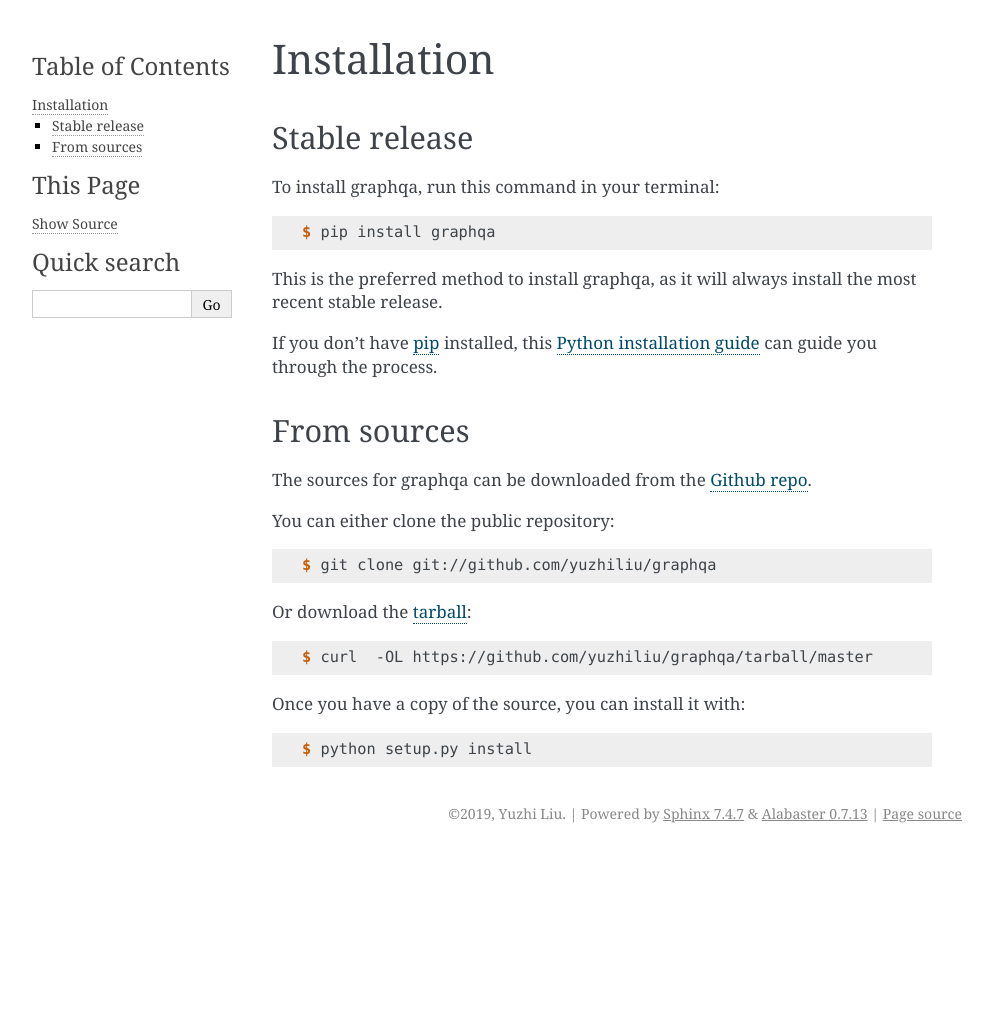
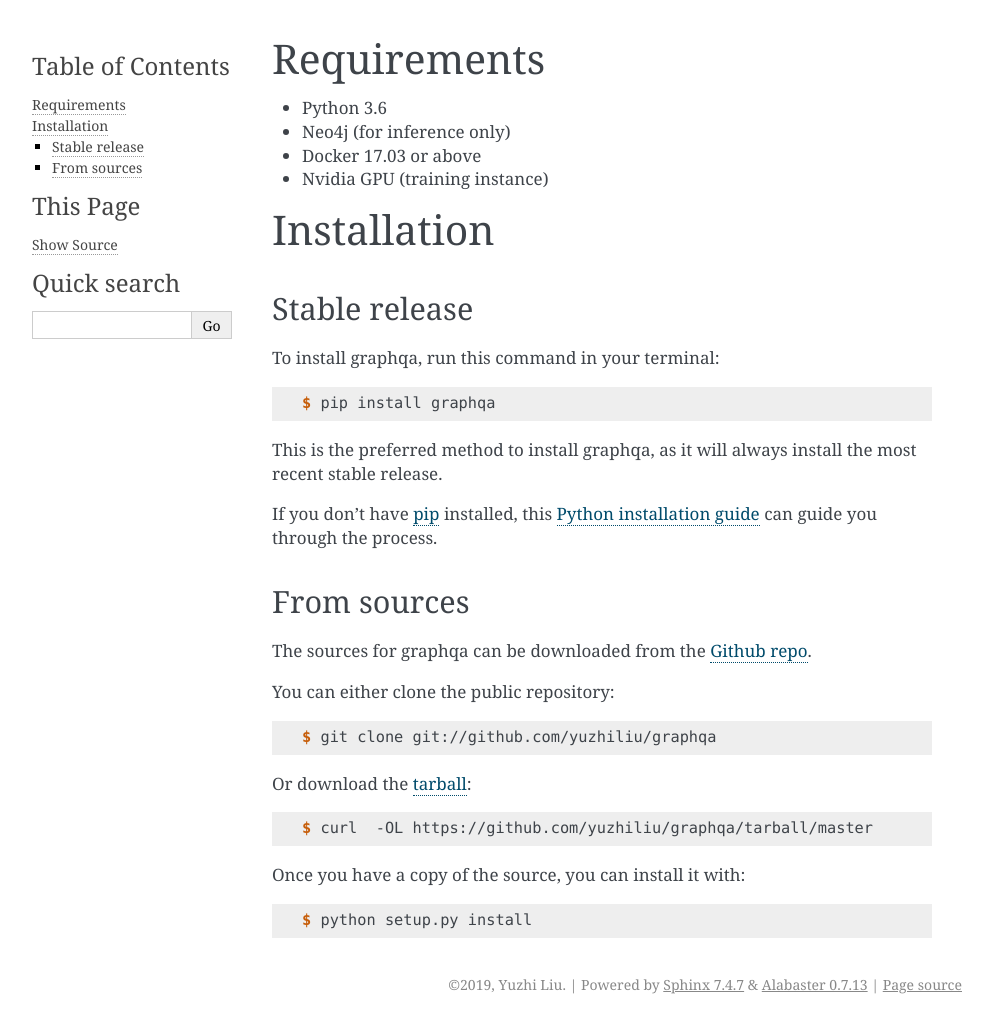
Before and after one commit to yuzhiliu/graphqa, a Sphinx documentation site: the page built from docs/installation.rst, in a window 1280 px wide. Shown: the whole page, without its empty margins (148-1141 px from the left). Built offline with Sphinx 7.4.7, drawn with Linux system fonts in a browser that asks for light colours; pages that are not in the unit, such as notebooks, are missing from menus; before the commit the page ends 900 px from its top, so only the background shows below that.

Commit message:
Fix sphinx errors.

```diff
--- a/docs/conf.py
+++ b/docs/conf.py
@@ -24,6 +24,12 @@ sys.path.insert(0, os.path.abspath('..'))
 
 import graphqa
 
+from recommonmark.parser import CommonMarkParser
+
+source_parsers = {
+            '.md': CommonMarkParser,
+            }
+
 # -- General configuration ---------------------------------------------
 
 # If your documentation needs a minimal Sphinx version, state it here.
@@ -40,8 +46,8 @@ templates_path = ['_templates']
 # The suffix(es) of source filenames.
 # You can specify multiple suffix as a list of string:
 #
-# source_suffix = ['.rst', '.md']
-source_suffix = '.rst'
+source_suffix = ['.rst', '.md']
+#source_suffix = '.rst'
 
 # The master toctree document.
 master_doc = 'index'
--- a/docs/installation.rst
+++ b/docs/installation.rst
@@ -1,4 +1,14 @@
 .. highlight:: shell
+
+============
+Requirements
+============
+
+- Python 3.6
+- Neo4j (for inference only)
+- Docker 17.03 or above
+- Nvidia GPU (training instance)
+
 
 ============
 Installation
--- a/requirements_dev.txt
+++ b/requirements_dev.txt
@@ -5,7 +5,7 @@ watchdog==0.9.0
 flake8==3.5.0
 tox==3.5.2
 coverage==4.5.1
-Sphinx==1.8.1
+Sphinx
 twine==1.12.1
 
 pytest==3.8.2
@@ -18,3 +18,4 @@ neo4j-driver==1.6.2
 fuzzywuzzy==0.17.0
 bert-serving-server==1.7.9
 bert-serving-client==1.7.9
+recommonmark
--- a/setup.py
+++ b/setup.py
@@ -29,7 +29,8 @@ requirements = [
         'neo4j-driver==1.6.2',
         'fuzzywuzzy==0.17.0',
         'bert-serving-server==1.7.9',
-        'bert-serving-client==1.7.9'
+        'bert-serving-client==1.7.9',
+        'recommonmark'
         ]
 
 setup_requirements = ['pytest-runner', ]
```
